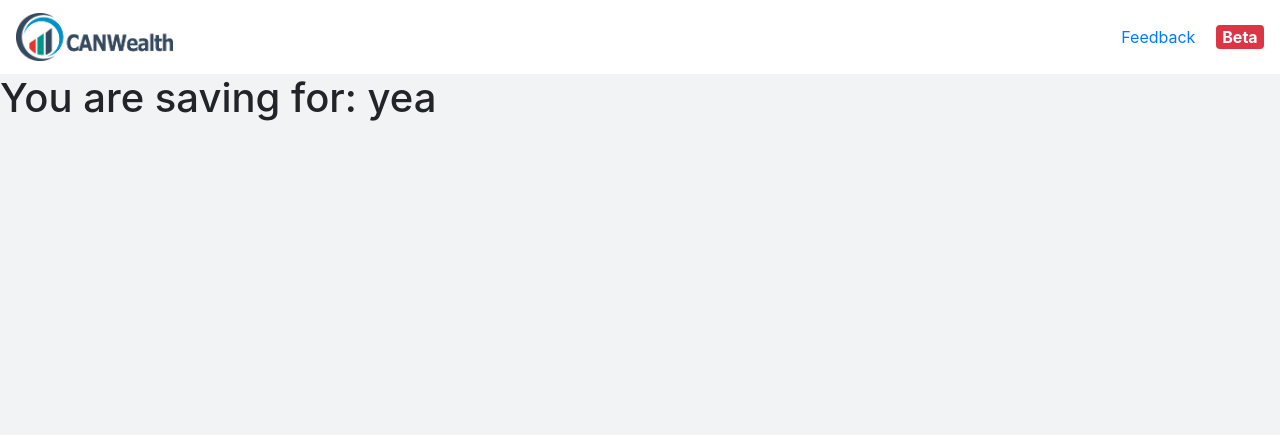
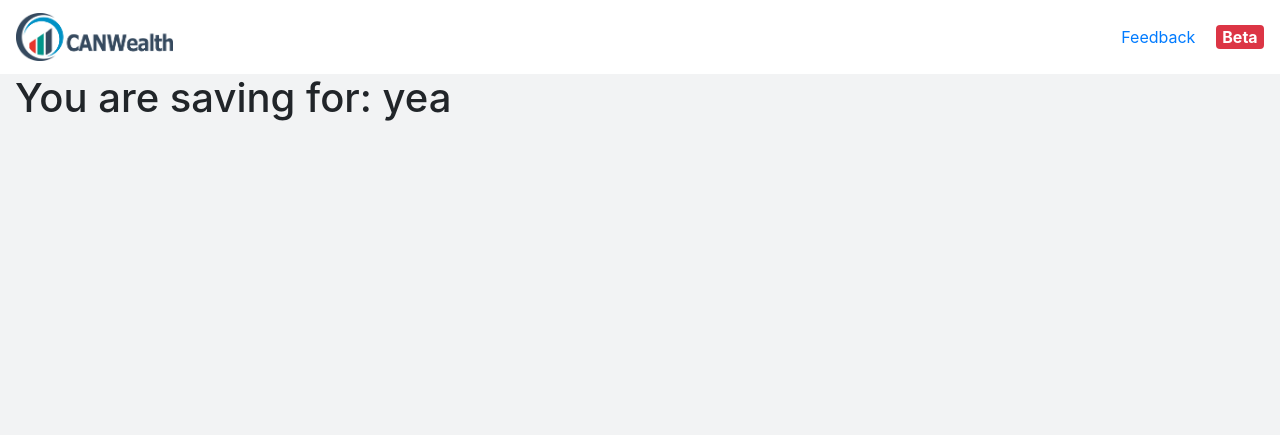
Before and after one commit to polygonnode/can-wealth, a Flask app: template app/templates/planner/results.html in a window 1280 px wide. Shown: the top 435 px of the page. Run offline with Flask 2, Linux system fonts and the light colour scheme; data comes from the database, SQL or seed files in the repository; tables that the repository leaves empty hold one stand-in row (values such as "Sample post"); the template is opened without the code that fills it: values that come from a table or form of the project are taken from there, most other values are stand-ins (such as "Sample title", 1, 10 or a date in 2020); some libraries are stand-ins or nearby versions.

Commit message:
added bootstrap container

```diff
--- a/app/templates/planner/results.html
+++ b/app/templates/planner/results.html
@@ -4,8 +4,7 @@
 <!DOCTYPE html>
 <script src="https://d3js.org/d3.v4.min.js"></script>
 <link href="{{ url_for('static', filename = 'css/results.css') }}" rel="stylesheet" type="text/css" />
-
-<div class="makeitscroll" style="overflow-x: scroll;">
+<div class="container-fluid" style="overflow-x: scroll;">
 <h1>You are saving for: {{survey.title}}</h1>
     <svg width="3000" height="300"></svg>
 </div>
```
